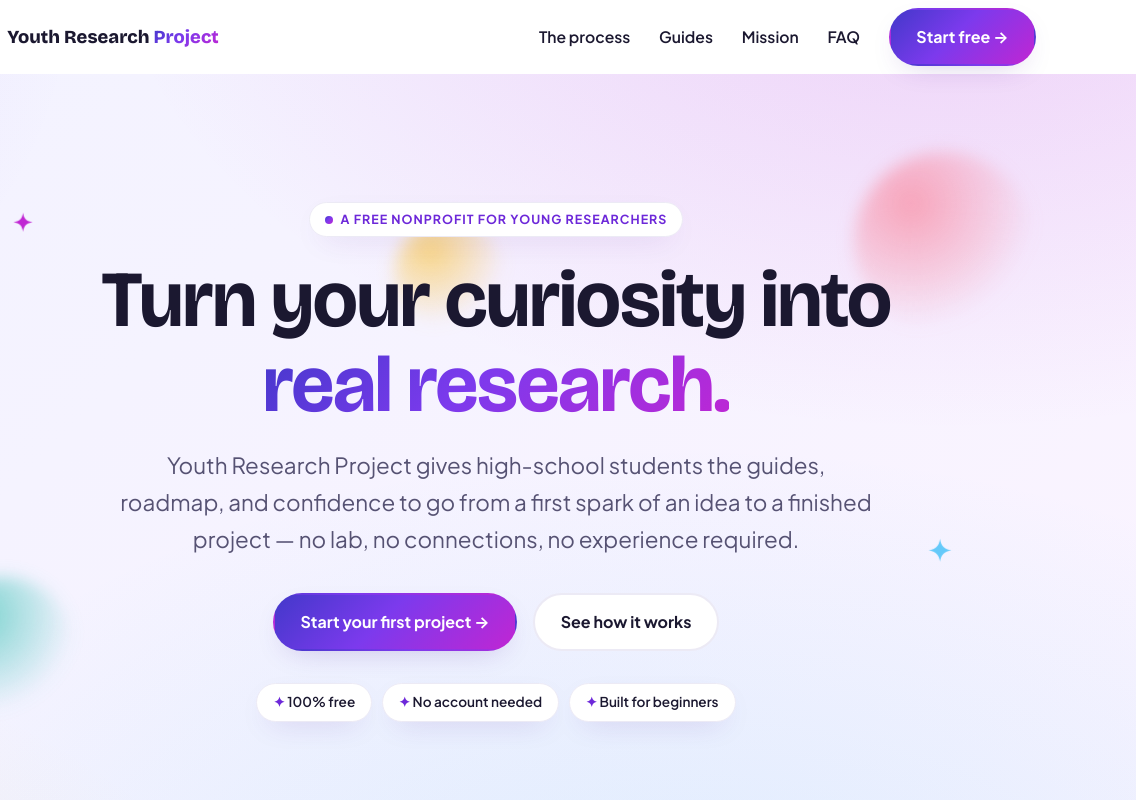
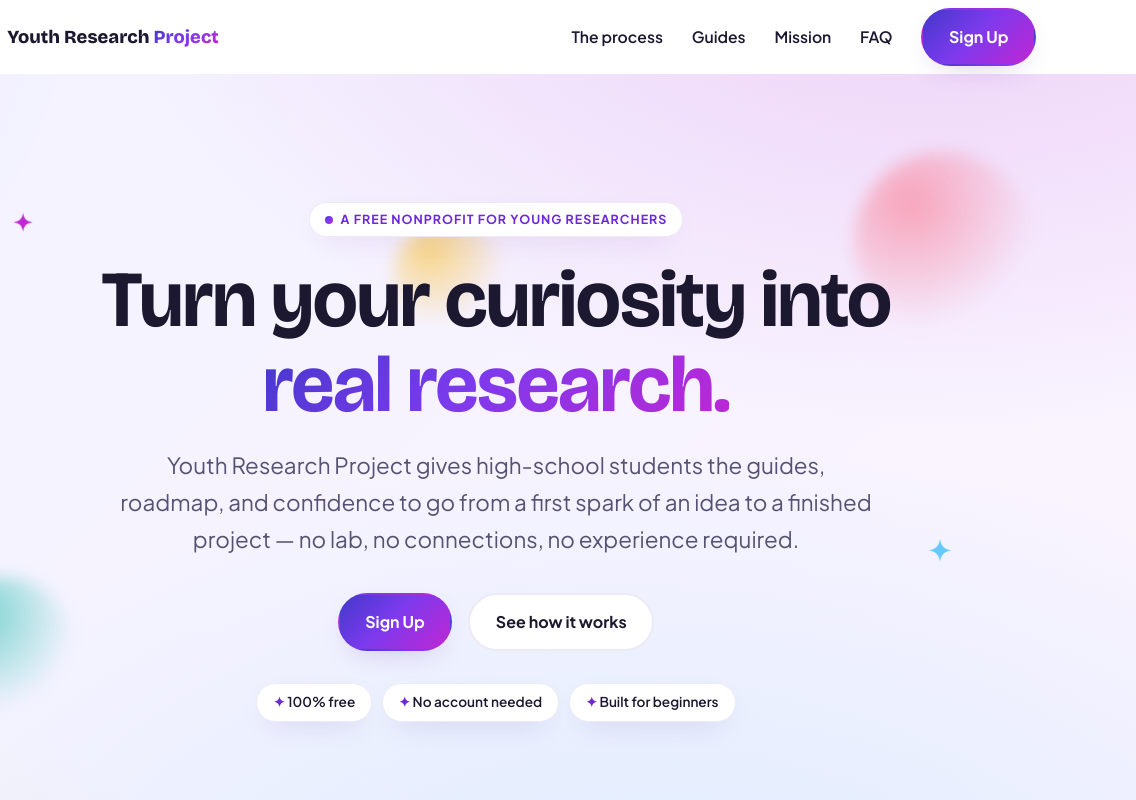
Before and after one commit to youthresearch/index, a plain HTML site: page index.html in a window 1280 px wide. Shown: the top 800 px of the page, 144-1280 px from the left. Drawn offline with nearby package versions, Linux system fonts and the light colour scheme.

Commit message:
Update button text from "Start free" to "Sign Up"

```diff
--- a/index.html
+++ b/index.html
@@ -415,7 +415,7 @@ img, svg { display: block; max-width: 100%; }
         <a href="#guides">Guides</a>
         <a href="#mission">Mission</a>
         <a href="#faq">FAQ</a>
-        <a class="btn btn--primary" href="#top">Start free →</a>
+        <a class="btn btn--primary" href="#top">Sign Up</a>
       </nav>
     </div>
   </header>
@@ -436,7 +436,7 @@ img, svg { display: block; max-width: 100%; }
         <h1 class="anim d2">Turn your curiosity into <span class="grad-text">real research.</span></h1>
         <p class="lead anim d3">Youth Research Project gives high-school students the guides, roadmap, and confidence to go from a first spark of an idea to a finished project — no lab, no connections, no experience required.</p>
         <div class="hero-actions anim d4">
-          <a class="btn btn--primary" href="#top">Start your first project →</a>
+          <a class="btn btn--primary" href="#top">Sign Up</a>
           <a class="btn btn--ghost" href="#process">See how it works</a>
         </div>
         <div class="pill-row anim d5">
@@ -579,7 +579,7 @@ img, svg { display: block; max-width: 100%; }
       <div class="wrap reveal">
         <h2>Research shouldn't be gatekept.</h2>
         <p>We believe any curious student can do real research — not just the ones with the right connections. Every guide here is free, plain-spoken, and built to get you from "I have no idea where to start" to "I finished it."</p>
-        <a class="btn btn--white" href="#top">Start your first project →</a>
+        <a class="btn btn--white" href="#top">Sign Up</a>
       </div>
     </section>
 
```
